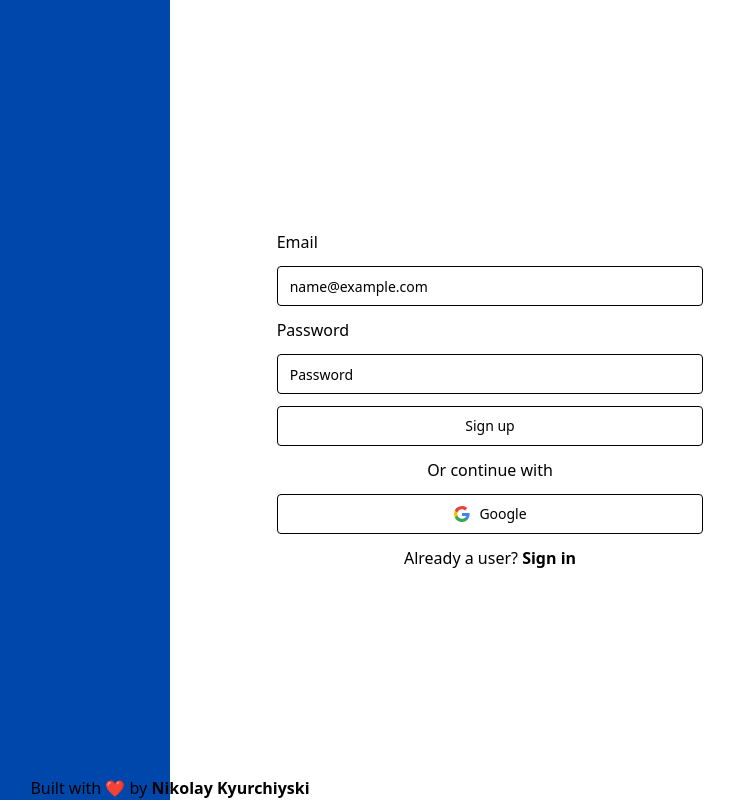
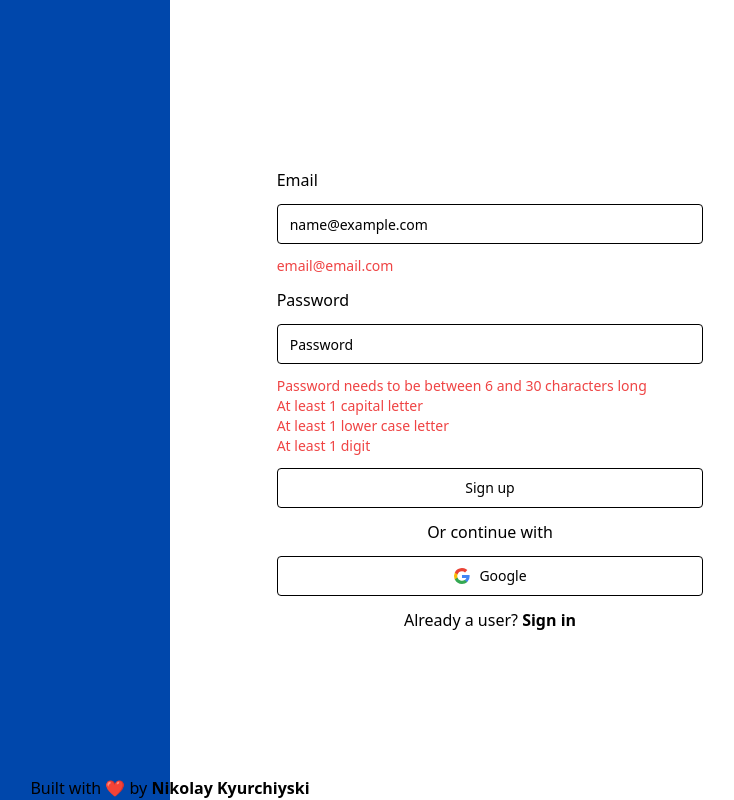
Before and after one commit to DevNik14/budget-buddy-ai, a React app: page /register in a window 1280 px wide. Shown: the whole page, without its empty margins (470-1204 px from the left). Built offline with nearby package versions, Linux system fonts and the light colour scheme; no server answers; the HTML template or start-up script is replaced by a standard one.

Commit message:
test: add form validation

```diff
--- a/src/pages/Register/RegisterForm.tsx
+++ b/src/pages/Register/RegisterForm.tsx
@@ -3,7 +3,7 @@ import { getAuth, createUserWithEmailAndPassword } from "firebase/auth";
 
 import { Button } from "@/components/ui/button";
 import { Input } from "@/components/ui/input";
-import { FormEvent, useState } from "react";
+import { FormEvent, useState, useReducer, Reducer } from "react";
 import { GoolgeSvg } from "@/assets/google";
 import { Link } from "react-router-dom";
 
@@ -19,6 +19,43 @@ const firebaseConfig = {
 
 const app = initializeApp(firebaseConfig);
 
+type State = {
+  doesEmailPassChecks: {
+    criteria: boolean;
+    requirementMessage: string;
+  };
+  passwordLength: {
+    criteria: boolean;
+    requirementMessage: string;
+  };
+  doesPasswordIncludesCapitalLetter: {
+    criteria: boolean;
+    requirementMessage: string;
+  };
+  doesPasswordIncludesLowerCaseLetter: {
+    criteria: boolean;
+    requirementMessage: string;
+  };
+  doesPasswordIncludesADigit: {
+    criteria: boolean;
+    requirementMessage: string;
+  };
+};
+
+type ACTIONTYPE =
+  | { type: "SET_EMAIL_VALUE_CRITERIA"; payload: boolean }
+  | { type: "SET_PASSWORD_LENGTH_CRITERIA"; payload: boolean };
+
+const userInputReducer = (state: State, action: ACTIONTYPE) => {
+  console.log(state);
+  console.log(action);
+
+  return state;
+};
+
+const emailRegex =
+  /^(([^<>()\[\]\\.,;:\s@"]+(\.[^<>()\[\]\\.,;:\s@"]+)*)|(".+"))@((\[[0-9]{1,3}\.[0-9]{1,3}\.[0-9]{1,3}\.[0-9]{1,3}])|(([a-zA-Z\-0-9]+\.)+[a-zA-Z]{2,}))$/gm;
+
 export default function RegisterForm(): React.JSX.Element {
   const [message, setMessage] = useState("");
   const [userCredentials, setUserCredentials] = useState({
@@ -26,8 +63,170 @@ export default function RegisterForm(): React.JSX.Element {
     password: "",
   });
 
+  // const [userInputRequirements, dispatcher] = useReducer<
+  //   Reducer<State, ACTIONTYPE>
+  // >(userInputReducer, {
+  //   doesEmailPassChecks: {
+  //     criteria: false,
+  //     requirementMessage: "email@email.com",
+  //   },
+  //   passwordLength: {
+  //     criteria: false,
+  //     requirementMessage:
+  //       "Password needs to be between 3 and 30 characters long",
+  //   },
+  //   doesPasswordIncludesCapitalLetter: {
+  //     criteria: false,
+  //     requirementMessage: "At least 1 capital letter",
+  //   },
+  //   doesPasswordIncludesLowerCaseLetter: {
+  //     criteria: false,
+  //     requirementMessage: "At least 1 lower case letter",
+  //   },
+  //   doesPasswordIncludesADigit: {
+  //     criteria: false,
+  //     requirementMessage: "At least 1 digit",
+  //   },
+  // });
+
+  const [userInputRequirements, setUserInputRequirements] = useState({
+    doesEmailPassChecks: {
+      criteria: false,
+      requirementMessage: "email@email.com",
+    },
+    passwordLength: {
+      criteria: false,
+      requirementMessage:
+        "Password needs to be between 6 and 30 characters long",
+    },
+    doesPasswordIncludesCapitalLetter: {
+      criteria: false,
+      requirementMessage: "At least 1 capital letter",
+    },
+    doesPasswordIncludesLowerCaseLetter: {
+      criteria: false,
+      requirementMessage: "At least 1 lower case letter",
+    },
+    doesPasswordIncludesADigit: {
+      criteria: false,
+      requirementMessage: "At least 1 digit",
+    },
+  });
+
   const userCredentialsHandler = (e: FormEvent<HTMLInputElement>) => {
     const target = e.target as HTMLInputElement;
+    if (target.name === "email") {
+      if (target.value.match(emailRegex)) {
+        setUserInputRequirements((oldRequirements) => {
+          return {
+            ...oldRequirements,
+            doesEmailPassChecks: {
+              ...oldRequirements.doesEmailPassChecks,
+              criteria: true,
+            },
+          };
+        });
+      } else {
+        setUserInputRequirements((oldRequirements) => {
+          return {
+            ...oldRequirements,
+            doesEmailPassChecks: {
+              ...oldRequirements.doesEmailPassChecks,
+              criteria: false,
+            },
+          };
+        });
+      }
+    } else {
+      if (target.value.length < 6 || target.value.length > 30) {
+        setUserInputRequirements((oldRequirements) => {
+          return {
+            ...oldRequirements,
+            passwordLength: {
+              ...oldRequirements.passwordLength,
+              criteria: false,
+            },
+          };
+        });
+      } else {
+        setUserInputRequirements((oldRequirements) => {
+          return {
+            ...oldRequirements,
+            passwordLength: {
+              ...oldRequirements.passwordLength,
+              criteria: true,
+            },
+          };
+        });
+      }
+
+      if (target.value.match(/.*[A-Z].*/)) {
+        setUserInputRequirements((oldRequirements) => {
+          return {
+            ...oldRequirements,
+            doesPasswordIncludesCapitalLetter: {
+              ...oldRequirements.doesPasswordIncludesCapitalLetter,
+              criteria: true,
+            },
+          };
+        });
+      } else {
+        setUserInputRequirements((oldRequirements) => {
+          return {
+            ...oldRequirements,
+            doesPasswordIncludesCapitalLetter: {
+              ...oldRequirements.doesPasswordIncludesCapitalLetter,
+              criteria: false,
+            },
+          };
+        });
+      }
+
+      if (target.value.match(/.*[a-z].*/)) {
+        setUserInputRequirements((oldRequirements) => {
+          return {
+            ...oldRequirements,
+            doesPasswordIncludesLowerCaseLetter: {
+              ...oldRequirements.doesPasswordIncludesLowerCaseLetter,
+              criteria: true,
+            },
+          };
+        });
+      } else {
+        setUserInputRequirements((oldRequirements) => {
+          return {
+            ...oldRequirements,
+            doesPasswordIncludesLowerCaseLetter: {
+              ...oldRequirements.doesPasswordIncludesLowerCaseLetter,
+              criteria: false,
+            },
+          };
+        });
+      }
+
+      if (target.value.match(/.*[0-9].*/)) {
+        setUserInputRequirements((oldRequirements) => {
+          return {
+            ...oldRequirements,
+            doesPasswordIncludesADigit: {
+              ...oldRequirements.doesPasswordIncludesADigit,
+              criteria: true,
+            },
+          };
+        });
+      } else {
+        setUserInputRequirements((oldRequirements) => {
+          return {
+            ...oldRequirements,
+            doesPasswordIncludesADigit: {
+              ...oldRequirements.doesPasswordIncludesADigit,
+              criteria: false,
+            },
+          };
+        });
+      }
+    }
+
     setUserCredentials((oldCredentials) => {
       return {
         ...oldCredentials,
@@ -63,6 +262,22 @@ export default function RegisterForm(): React.JSX.Element {
                 value={userCredentials.email}
                 onChange={userCredentialsHandler}
               />
+              <div>
+                <ul className="text-left text-sm text-slate-700">
+                  {Object.values(userInputRequirements)
+                    .slice(0, 1)
+                    .map((value, i) => (
+                      <li
+                        key={i}
+                        className={
+                          value.criteria ? "text-lime-500" : "text-red-500"
+                        }
+                      >
+                        {value.requirementMessage}
+                      </li>
+                    ))}
+                </ul>
+              </div>
               <label htmlFor="password" className="text-left">
                 Password
               </label>
@@ -75,6 +290,20 @@ export default function RegisterForm(): React.JSX.Element {
                 value={userCredentials.password}
                 onChange={userCredentialsHandler}
               />
+              <ul className="text-left text-sm text-slate-700">
+                {Object.values(userInputRequirements)
+                  .slice(1)
+                  .map((value, i) => (
+                    <li
+                      key={i}
+                      className={
+                        value.criteria ? "text-lime-500" : "text-red-500"
+                      }
+                    >
+                      {value.requirementMessage}
+                    </li>
+                  ))}
+              </ul>
               <Button
                 className="rounded border-solid border-black"
                 variant="outline"
```
